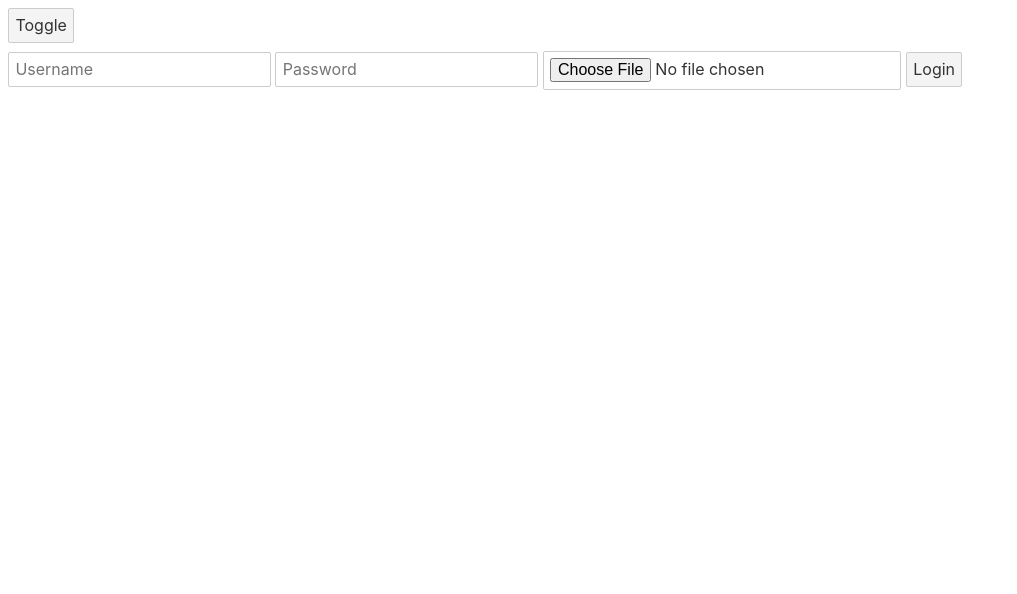
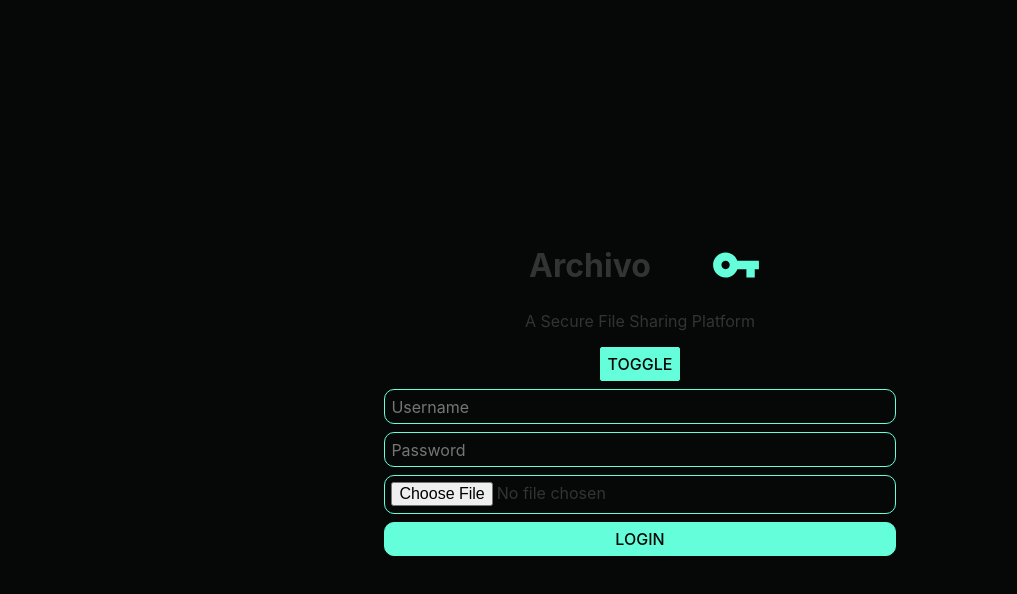
Before and after one commit to DebadityaPal/arXivo, a Svelte app in the folder frontend/: page / in a window 1280 px wide. Shown: the top 594 px of the page, without its empty margins (0-1017 px from the left). Built offline with nearby package versions, Linux system fonts and the light colour scheme.

Commit message:
completed ui for login page

```diff
--- a/frontend/public/global.css
+++ b/frontend/public/global.css
@@ -1,3 +1,8 @@
+:root {
+    /* --primary-clr: #0A192F; */
+    --primary-clr:#060807;
+    --secondary-clr: #64FFDA;
+}
 html,
 body {
     position: relative;
@@ -8,10 +13,10 @@ body {
 body {
     color: #333;
     margin: 0;
-    padding: 8px;
     box-sizing: border-box;
     font-family: -apple-system, BlinkMacSystemFont, 'Segoe UI', Roboto, Oxygen-Sans, Ubuntu,
         Cantarell, 'Helvetica Neue', sans-serif;
+    background-color:var(--primary-clr);
 }
 
 a {
@@ -43,6 +48,8 @@ textarea {
     box-sizing: border-box;
     border: 1px solid #ccc;
     border-radius: 2px;
+    border-color: var(--secondary-clr);
+    background-color: var(--primary-clr);
 }
 
 input:disabled {
@@ -50,9 +57,11 @@ input:disabled {
 }
 
 button {
-    color: #333;
-    background-color: #f4f4f4;
+    background-color: var(--secondary-clr);
+    color: var(--primary-clr);
     outline: none;
+    text-transform:uppercase;
+    font-weight: 500;
 }
 
 button:disabled {
@@ -66,3 +75,34 @@ button:not(:disabled):active {
 button:focus {
     border-color: #666;
 }
+
+main{
+    height: 100vh;
+    display: flex;
+    flex-direction: column;
+    justify-content: center;
+    align-items: center;
+}
+
+form{
+    display: flex;
+    flex-direction: column;
+
+    width: 40%;
+}
+form >*{
+    border-radius: 10px;
+}
+
+.logo{
+    display: flex;
+    align-items: center;
+}
+.logo >h1{
+    margin: 10px;
+}
+.logo-img{
+    fill: var(--secondary-clr);
+    width: 50px;
+    margin-left: 50px;
+}
--- a/frontend/src/App.svelte
+++ b/frontend/src/App.svelte
@@ -192,9 +192,19 @@
     };
 </script>
 
+<style>
+
+</style>
+
 <main>
     {#if !$userStore.isAuth}
-        <button on:click={toggleMode}>Toggle</button>
+
+    <div class="logo">
+        <h1>Archivo</h1>
+        <svg class="logo-img" focusable="false" viewBox="0 0 24 24" aria-hidden="true" data-testid="VpnKeyIcon"><path d="M12.65 10C11.83 7.67 9.61 6 7 6c-3.31 0-6 2.69-6 6s2.69 6 6 6c2.61 0 4.83-1.67 5.65-4H17v4h4v-4h2v-4H12.65zM7 14c-1.1 0-2-.9-2-2s.9-2 2-2 2 .9 2 2-.9 2-2 2z"></path></svg>
+    </div>
+    <p>A Secure File Sharing Platform</p>
+    <button class="toggle-btn" on:click={toggleMode}>Toggle</button>
     {#if loginMode}
         <form on:submit|preventDefault={onLogin}>
             <input type="text" bind:value={username} placeholder="Username" required />
@@ -225,4 +235,5 @@
 {:else}
     <Home />
 {/if}
+
 </main>
--- a/frontend/src/routes/Home.svelte
+++ b/frontend/src/routes/Home.svelte
@@ -151,7 +151,7 @@
     };
 </script>
 
-<button on:click={toggleMode}>Toggle</button>
+<button on:click={toggleMode} >Toggle</button>
 {#if sendMode}
     <form on:submit|preventDefault={onSubmit}>
         <span> File </span>
```
Also changed, not shown: 2 other files (tests, documents, lock files or other folders). Lines whose indentation alone changed are shown as unchanged.
